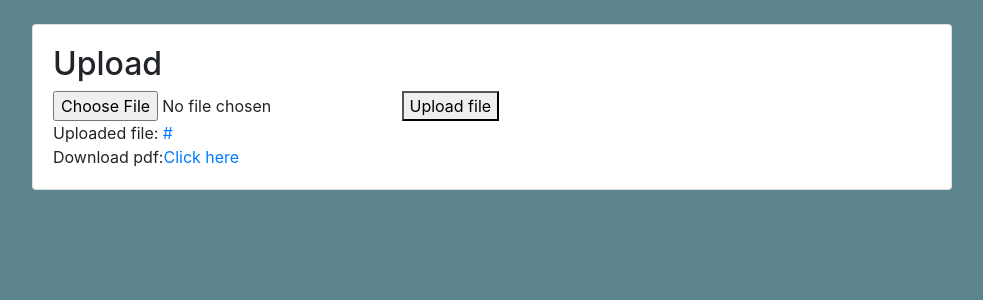
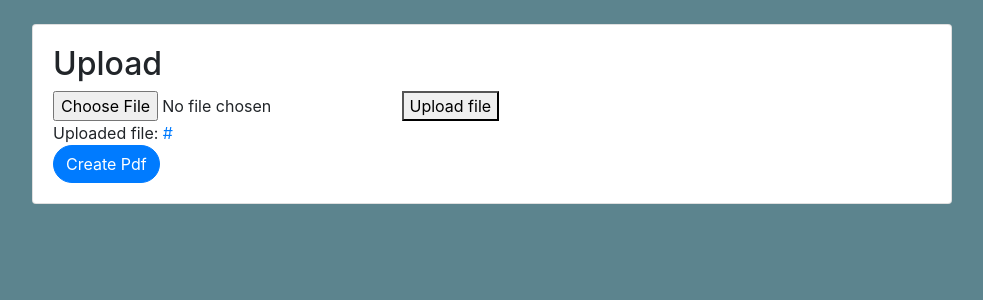
Before and after one commit to VSevagen/Video-pdf-webapp, a Django app: template mysite/templates/upload.html in a window 1280 px wide. Shown: the part 56-356 px from the top of the page, without its empty margins (148-1131 px from the left). Run offline with Django 3.2, Linux system fonts and the light colour scheme; the template is opened without the code that fills it: most values are stand-ins (such as "Sample title", 1, 10 or a date in 2020); parts of the project's set-up code (start-up, migrations or seed data) failed here and were passed over; some libraries are stand-ins or nearby versions.

Commit message:
upload: Add button for creating pdf

```diff
--- a/mysite/templates/upload.html
+++ b/mysite/templates/upload.html
@@ -9,6 +9,9 @@
   </form>
   {% if url %}
     <span>Uploaded file: <a href="{{ url }}">{{ url }}</a></span><br>
-    <span>Download pdf:<a href="/pdf">Click here</a></span>
+    <!-- <span>Download pdf:<a href="/pdf">Click here</a></span> -->
+    <a href="{% url 'video_process' %}" class="btn btn-primary" style="border-radius: 40px;">
+      Create Pdf
+    </a>
   {% endif %}
 {% endblock %}
```
